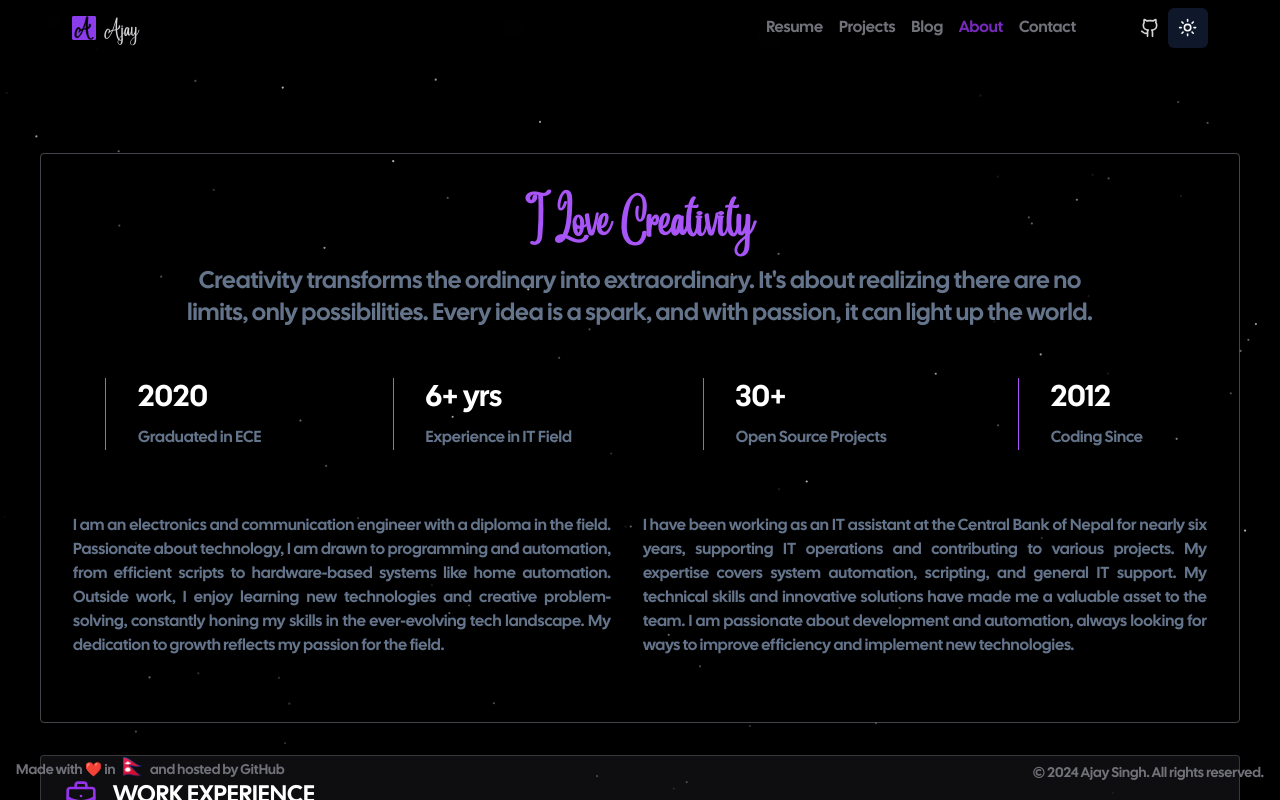
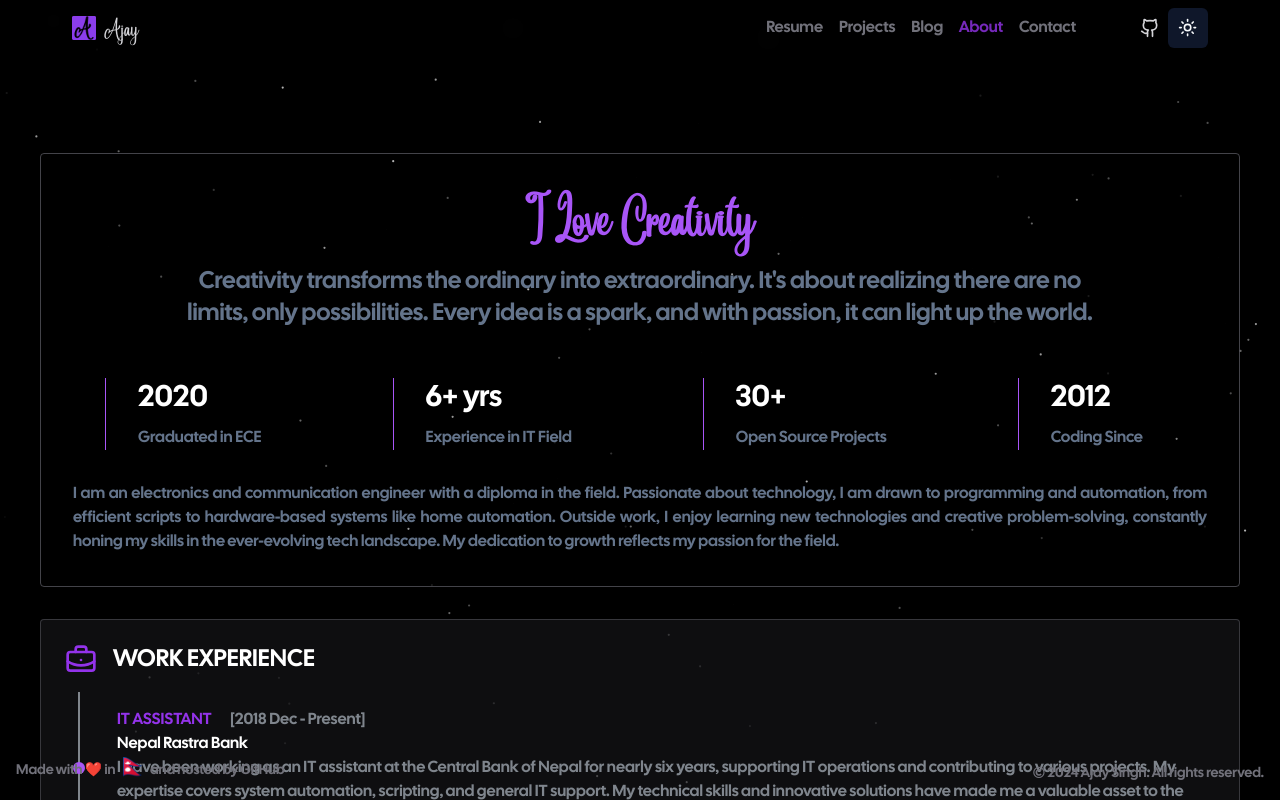
Before and after one commit to ajaysinghnp/portfolio-blog-theme, a Next.js app: page /about in a window 1280 px wide. Shown: the top 800 px of the page. Built offline with nearby package versions, Linux system fonts and the light colour scheme; what tailwindcss-debug-screens would draw is missing.

Commit message:
minor fixes

```diff
--- a/components/sections/about.tsx
+++ b/components/sections/about.tsx
@@ -18,12 +18,9 @@ const About = () => {
           </div>
         ))}
       </div>
-      <div className="flex gap-8 text-justify text-muted-foreground leading-6 my-8">
+      <div className="flex gap-8 text-justify text-muted-foreground leading-6">
         <p>
-          {about.description_left}
-        </p>
-        <p>
-          {about.description_right}
+          {about.description}
         </p>
       </div>
     </section>
--- a/data/about.ts
+++ b/data/about.ts
@@ -2,10 +2,8 @@ export const about = {
   title: "I love creativity",
   quote:
     "Creativity transforms the ordinary into extraordinary. It's about realizing there are no limits, only possibilities. Every idea is a spark, and with passion, it can light up the world.",
-  description_left:
+  description:
     "I am an electronics and communication engineer with a diploma in the field. Passionate about technology, I am drawn to programming and automation, from efficient scripts to hardware-based systems like home automation. Outside work, I enjoy learning new technologies and creative problem-solving, constantly honing my skills in the ever-evolving tech landscape. My dedication to growth reflects my passion for the field.",
-  description_right:
-    "I have been working as an IT assistant at the Central Bank of Nepal for nearly six years, supporting IT operations and contributing to various projects. My expertise covers system automation, scripting, and general IT support. My technical skills and innovative solutions have made me a valuable asset to the team. I am passionate about development and automation, always looking for ways to improve efficiency and implement new technologies.",
   highlights: [
     {
       label: "2020",
--- a/data/resume.ts
+++ b/data/resume.ts
@@ -27,7 +27,7 @@ export const resume = {
       company: "Nepal Rastra Bank",
       date: "[2018 Dec - Present]",
       description:
-        "Currently working as an IT Assistant at Nepal Rastra Bank. My responsibilities include managing the IT infrastructure, providing technical support to the staff, and ensuring the smooth operation of the IT systems.",
+        "I have been working as an IT assistant at the Central Bank of Nepal for nearly six years, supporting IT operations and contributing to various projects. My expertise covers system automation, scripting, and general IT support. My technical skills and innovative solutions have made me a valuable asset to the team. I am passionate about development and automation, always looking for ways to improve efficiency and implement new technologies.",
     },
   ],
   education: [
```
